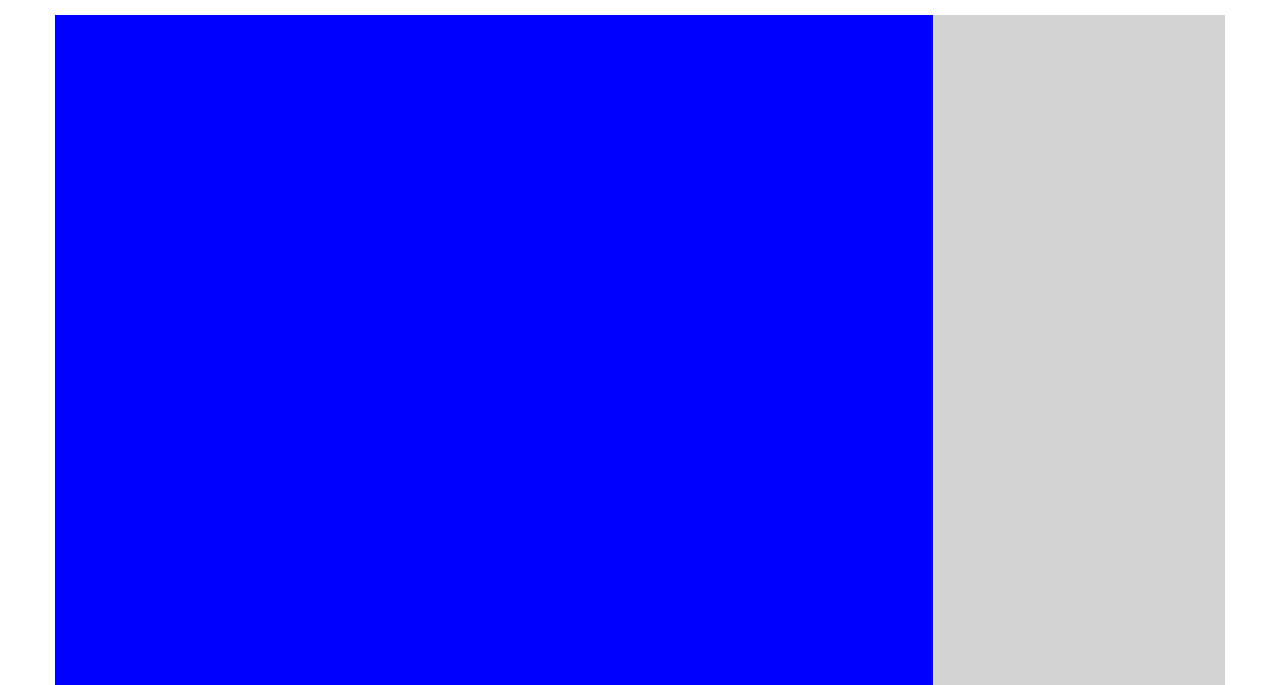
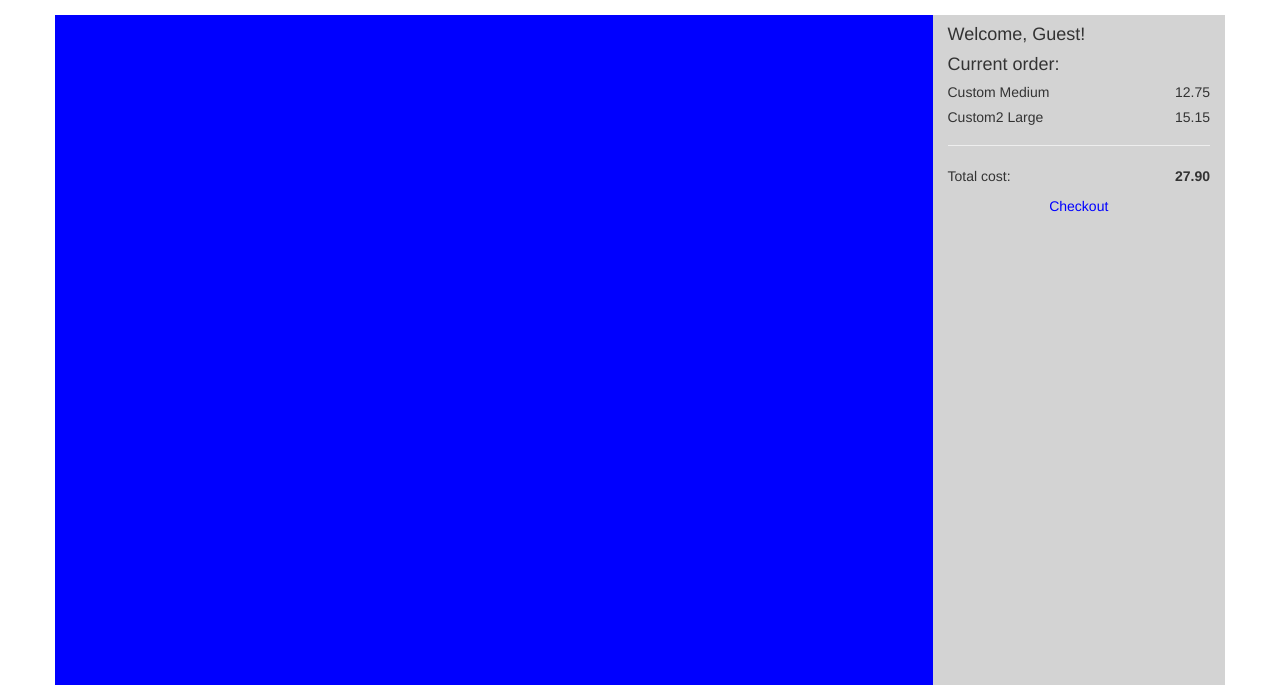
Before and after one commit to therold/pizza-site, a plain HTML site: page index.html in a window 1280 px wide. Shown: the part 120-805 px from the top of the page. Drawn offline with Linux system fonts and the light colour scheme.

Commit message:
Adds working order display sidebar. Includes temporary hard-coded order. Will remove hardcoded order when order UI is added.

```diff
--- a/css/styles.css
+++ b/css/styles.css
@@ -19,3 +19,21 @@
   background: lightgrey;
   height: calc(100vh - 130px);
 }
+#checkout {
+  color: blue;
+  cursor: pointer;
+  text-align: center;
+}
+#checkout:hover {
+  text-decoration: underline;
+}
+#orderDetails {
+  list-style: none;
+  padding-left: 0;
+}
+.pizzaToppings {
+  display: none;
+}
+.pizzaName {
+  cursor: pointer;
+}
--- a/index.html
+++ b/index.html
@@ -20,7 +20,10 @@
 
         </div>
         <div id="orderDisplay" class="col-xs-3">
-
+          <h4> Welcome, <span class="customerName"></span>!</h4>
+          <h4>Current order:</h4>
+          <ul id="orderDetails"></ul>
+          <p id="checkout">Checkout</p>
         </div>
       </div>
     </div>
--- a/js/scripts.js
+++ b/js/scripts.js
@@ -1,35 +1,37 @@
 // Back end logic
 var Sizes = Object.freeze({
-  small:   { value: 0, multiplier: 0.7 },
-  medium:  { value: 1, multiplier: 1.0 },
-  large:   { value: 2, multiplier: 1.2 },
-  xlarge:  { value: 3, multiplier: 1.5 },
+  small:   { value: 0, multiplier: 0.7, display: "Small" },
+  medium:  { value: 1, multiplier: 1.0, display: "Medium" },
+  large:   { value: 2, multiplier: 1.2, display: "Large" },
+  xlarge:  { value: 3, multiplier: 1.5, display: "Extra Large" },
 });
 var sizes = Object.keys(Sizes);
 var Toppings = Object.freeze({
-  xtra_cheese: { value: 0, cost: 1.00, type: "cheese" },
-  pepperoni:   { value: 1, cost: 0.75, type: "meat" },
-  sausage:     { value: 2, cost: 0.75, type: "meat" },
-  salami:      { value: 3, cost: 0.75, type: "meat" },
-  ham:         { value: 4, cost: 0.75, type: "meat" },
-  mushrooms:   { value: 5, cost: 0.75, type: "veg" },
-  olives:      { value: 6, cost: 0.75, type: "veg" },
-  peppers:     { value: 7, cost: 0.75, type: "veg" },
-  pineappe:    { value: 8, cost: 0.75, type: "veg" },
-  onion:       { value: 9, cost: 0.80, type: "veg" },
-  jalapaneos:  { value: 10, cost: 0.75, type: "veg" },
+  xtra_cheese: { value: 0, cost: 1.00, type: "cheese", display:"Extra Cheese" },
+  pepperoni:   { value: 1, cost: 0.75, type: "meat", display:"Pepperoni" },
+  sausage:     { value: 2, cost: 0.75, type: "meat", display:"Sausage" },
+  salami:      { value: 3, cost: 0.75, type: "meat", display:"Salami" },
+  ham:         { value: 4, cost: 0.75, type: "meat", display:"Ham" },
+  mushrooms:   { value: 5, cost: 0.75, type: "veg", display:"Mushrooms" },
+  olives:      { value: 6, cost: 0.75, type: "veg", display:"Olives" },
+  peppers:     { value: 7, cost: 0.75, type: "veg", display:"Peppers" },
+  pineapple:    { value: 8, cost: 0.75, type: "veg", display:"Pineapples" },
+  onion:       { value: 9, cost: 0.80, type: "veg", display:"Onions" },
+  jalapaneos:  { value: 10, cost: 0.75, type: "veg", display:"Jalapaneos" },
 });
 var meats = $.map(Toppings, function(key, value) {
   if (key.type === "meat") {
-    return value;
+    return key.display;
   };
 });
 var veggies = $.map(Toppings, function(key, value) {
   if (key.type === "veg") {
-    return value;
+    return key.display;
   };
 });
 function Pizza() {
+  this.id = "p" + Date.now();
+  this.name;
   this.size;
   this.toppings = [];
   this.baseCost = 12;
@@ -52,7 +54,7 @@ Pizza.prototype.getToppings = function() {
     names.push(
       $.map(Toppings, function(key, value) {
         if (key === topping) {
-          return value;
+          return key.display;
         };
       }).toString()
     );
@@ -60,10 +62,10 @@ Pizza.prototype.getToppings = function() {
   return names;
 };
 Pizza.prototype.getSize = function() {
-  var size = this.size;
+  var size = this.size
   return $.map(Sizes, function(key, value) {
     if (key === size) {
-      return value;
+      return key.display;
     };
   });
 };
@@ -75,16 +77,23 @@ Pizza.prototype.cost = function() {
   this.toppings.forEach(function(topping) {
     toppingsCost += topping.cost;
   });
-  return (this.baseCost * this.size.multiplier + toppingsCost).toFixed(2);
+  return this.baseCost * this.size.multiplier + toppingsCost;
 };
 function Order() {
-  this.person = "";
-  this.address = "";
-  this.date = "";
+  this.customer;
+  this.address;
+  this.date;
   this.pizzas = [];
 };
-function Customer() {
-  this.name = "";
+Order.prototype.totalCost = function() {
+  var totalCost = 0;
+  this.pizzas.forEach(function(pizza) {
+    totalCost += pizza.cost();
+  });
+  return totalCost;
+};
+function Customer(name) {
+  this.name = name;
   this.addresses = [];
 };
 function Address() {
@@ -97,5 +106,56 @@ function Address() {
 
 // Front end logic
 $(document).ready(function() {
+  var order = new Order();
+  var customer = new Customer("Guest");
+  var dom = {
+    customerName: $(".customerName"),
+    orderDetails: $("#orderDetails")
+  };
+  function updateOrderDetails() {
+    dom.orderDetails.children().remove();
+    order.pizzas.forEach(function(pizza) {
+      dom.orderDetails.append(
+        "<li>" +
+          "<h5 class='pizzaName'>" + pizza.name + " " + pizza.getSize() + "<span class='pull-right'>" + pizza.cost().toFixed(2) + "</span></h5>" +
+          "<ul id='" + pizza.id + "' class='pizzaToppings'></ul>" +
+        "</li>"
+      );
+      pizza.getToppings().forEach(function(topping) {
+        $('#' + pizza.id).append(
+          "<li>" +
+            "<p>" + topping + "</p>"+
+          "</li>"
+        );
+      });
+      $('.pizzaName').last().click(function() {
+        $(this).siblings().slideToggle();
+      })
+    });
+    dom.orderDetails.append(
+      "<hr>" +
+      "<p>Total cost: <strong class='pull-right'>" + order.totalCost().toFixed(2) + "</strong></p>"
+    );
+  };
 
+  // TODO: Using fake order to style order details. Remove when styling is complete.
+  var pizza = new Pizza();
+  pizza.setSize("medium");
+  pizza.addTopping("ham");
+  pizza.name = "Custom";
+  order.pizzas.push(pizza);
+  setTimeout(function() {
+    var pizza = new Pizza();
+    pizza.setSize("large");
+    pizza.addTopping("pineapple");
+    pizza.name = "Custom2";
+    order.pizzas.push(pizza);
+    updateOrderDetails();
+  }, 200);
+  //end fake order
+
+  order.customer = customer;
+  dom.customerName.text(order.customer.name);
+
+  updateOrderDetails();
 });
```
